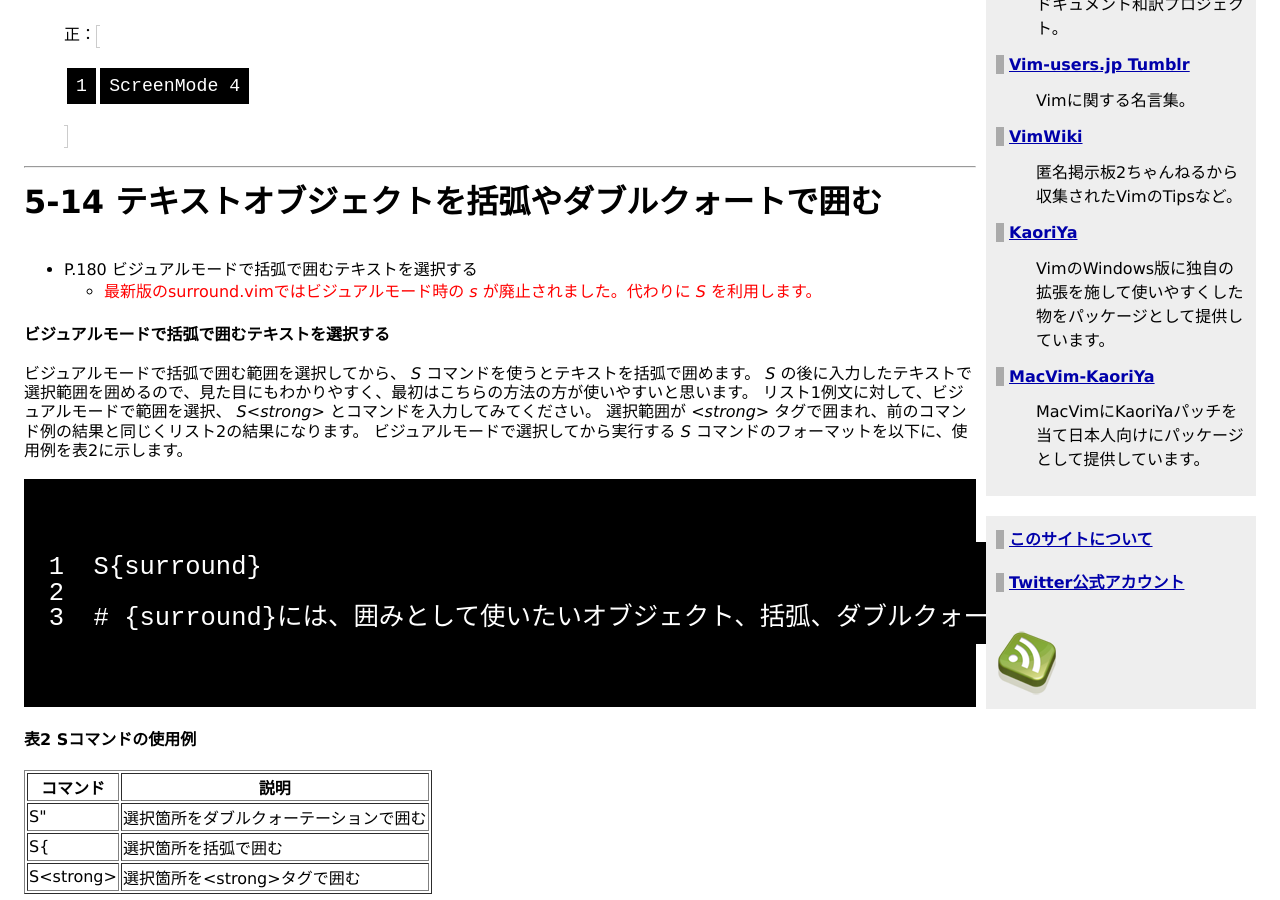
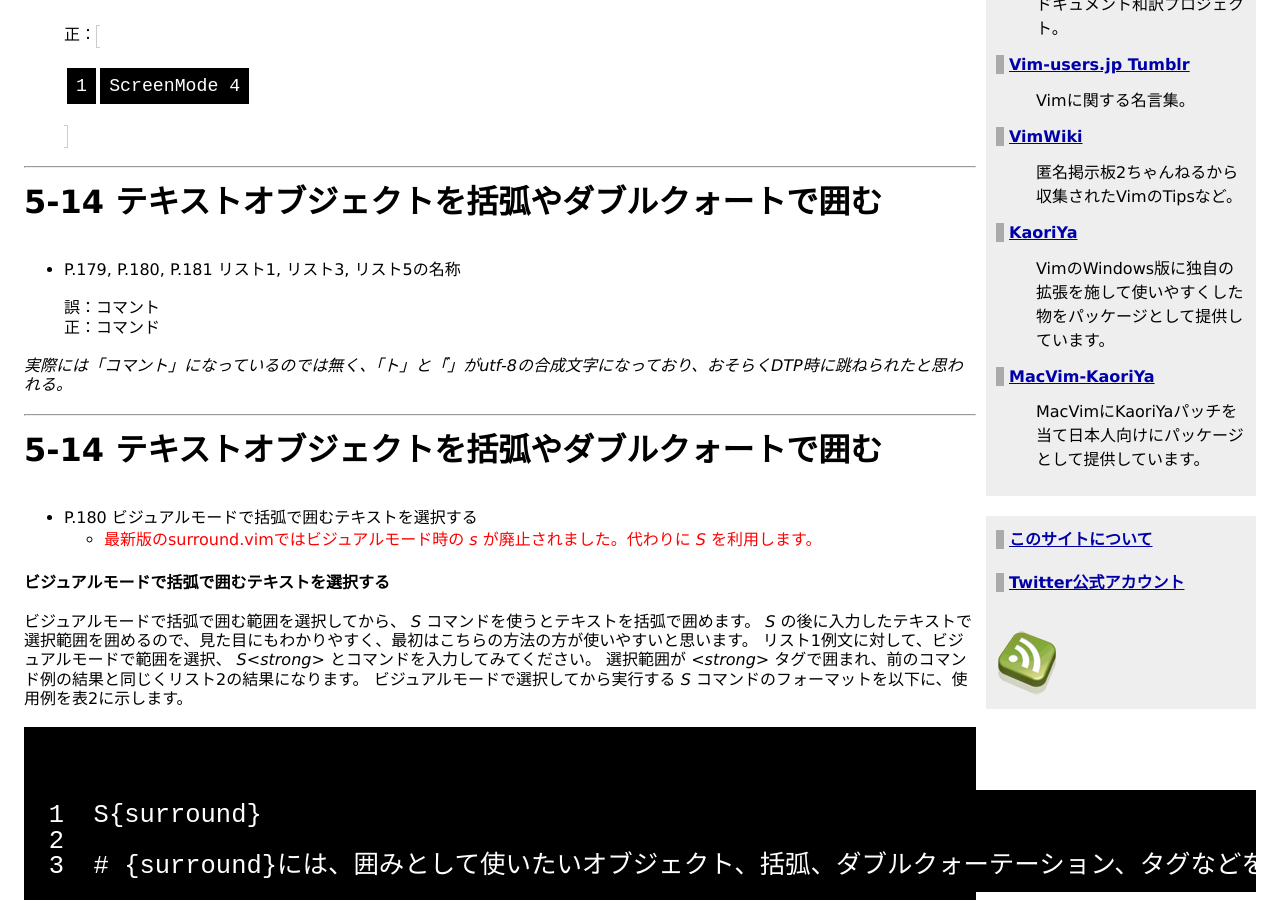
Before and after one commit to vim-jp/vim-jp.github.io, a Jekyll site: the page built from docs/books/vim-technique-bible/corrigenda.md, in a window 1280 px wide and 900 px high, scrolled down 893 px. Built offline with Jekyll 4.4.1, drawn with Linux system fonts in a browser that asks for light colours; nearby versions of some CDN libraries; Markdown is read by kramdown in place of the engine named in the settings; comment, search, counter and statistics services are not loaded.

Commit message:
add eratta.

```diff
--- a/docs/books/vim-technique-bible/corrigenda.md
+++ b/docs/books/vim-technique-bible/corrigenda.md
@@ -21,6 +21,15 @@ title: Vimテクニックバイブル 作業効率をカイゼンする150の技
 
 > 誤：`FullScreen 4`<br />
 > 正：`ScreenMode 4`<br />
+
+<hr />
+# 5-14 テキストオブジェクトを括弧やダブルクォートで囲む
+* P.179, P.180, P.181 リスト1, リスト3, リスト5の名称<br />
+
+> 誤：コマント<br />
+> 正：コマンド<br />
+
+*実際には「コマント」になっているのでは無く、「ト」と「゙」がutf-8の合成文字になっており、おそらくDTP時に跳ねられたと思われる。*
 
 <hr />
 # 5-14 テキストオブジェクトを括弧やダブルクォートで囲む
```
